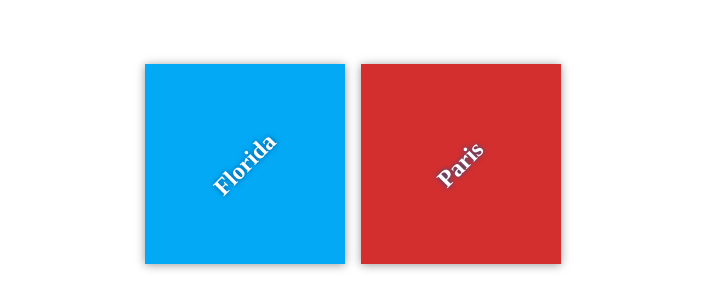
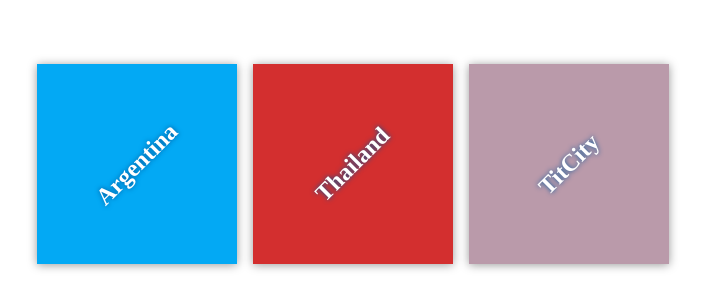
Before and after one commit to Cirus89/Udacity_github, a plain HTML site: page index.html in a window 1280 px wide. Shown: the part 236-544 px from the top of the page, without its empty margins (287-992 px from the left). Drawn offline with Linux system fonts and the light colour scheme.

Commit message:
Change place names

```diff
--- a/css/app.css
+++ b/css/app.css
@@ -46,10 +46,14 @@
     text-shadow: 0 0 5px #01579b;
 }
 
-#florida {
+#argentina {
     background-color: #03a9f4;
 }
 
-#paris {
+#thailand {
     background-color: #d32f2f;
 }
+
+#titcity {
+    background-color: #ba9aaa;
+}
--- a/index.html
+++ b/index.html
@@ -10,12 +10,16 @@
 
     <div class="container">
         <div class="destination-container">
-            <div class="destination" id="florida">
-                <h2>Florida</h2>
+            <div class="destination" id="argentina">
+                <h2>Argentina</h2>
             </div>
 
-            <div class="destination" id="paris">
-                <h2>Paris</h2>
+            <div class="destination" id="thailand">
+                <h2>Thailand</h2>
+            </div>
+
+            <div class="destination" id="titcity">
+                <h2>TitCity</h2>
             </div>
         </div>
     </div>
```
